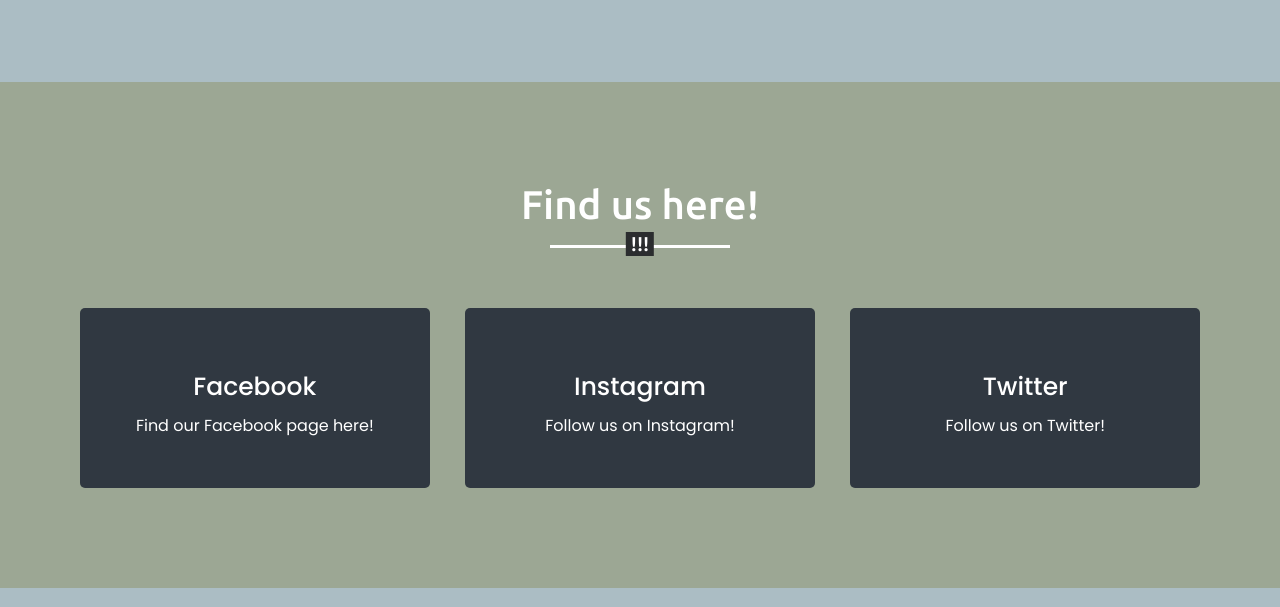
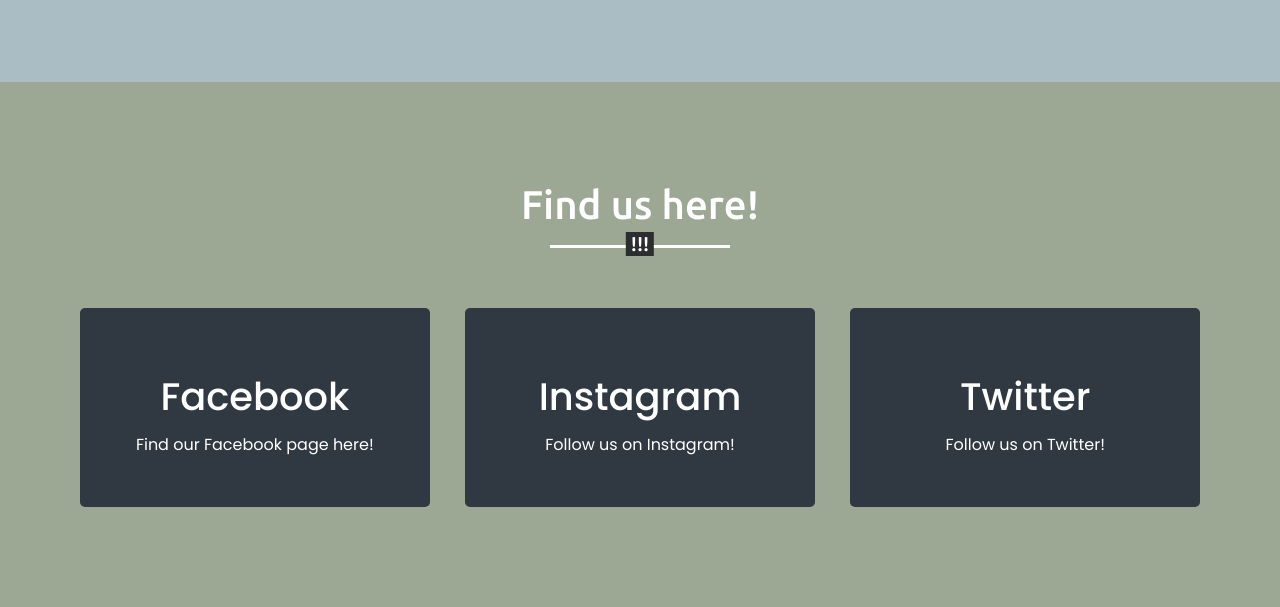
Before and after one commit to 4coconut/streamcoconote.github.io, a plain HTML site: page index.html in a window 1280 px wide. Shown: the part 2536-3143 px from the top of the page. Drawn offline with nearby package versions, Linux system fonts and the light colour scheme.

Commit message:
Update if i.css

```diff
--- a/if i.css
+++ b/if i.css
@@ -303,7 +303,7 @@ section .title::after{
     color: #fff;
 }
 .needs .needs-content .card .text{
-    font-size: 25px;
+    font-size: 3vw;
     font-weight: 500;
     margin: 10px 0 7px 0;
 }
```
